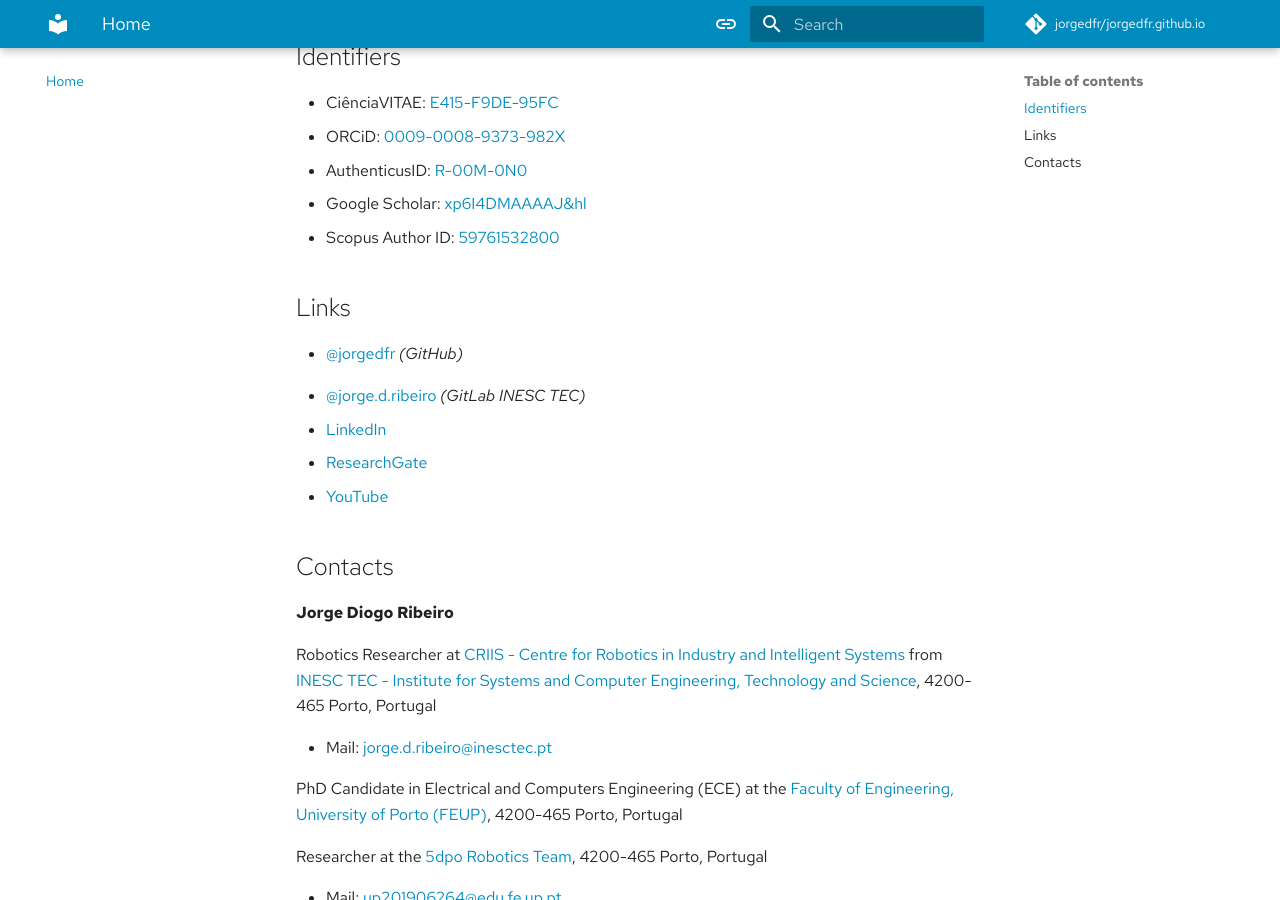
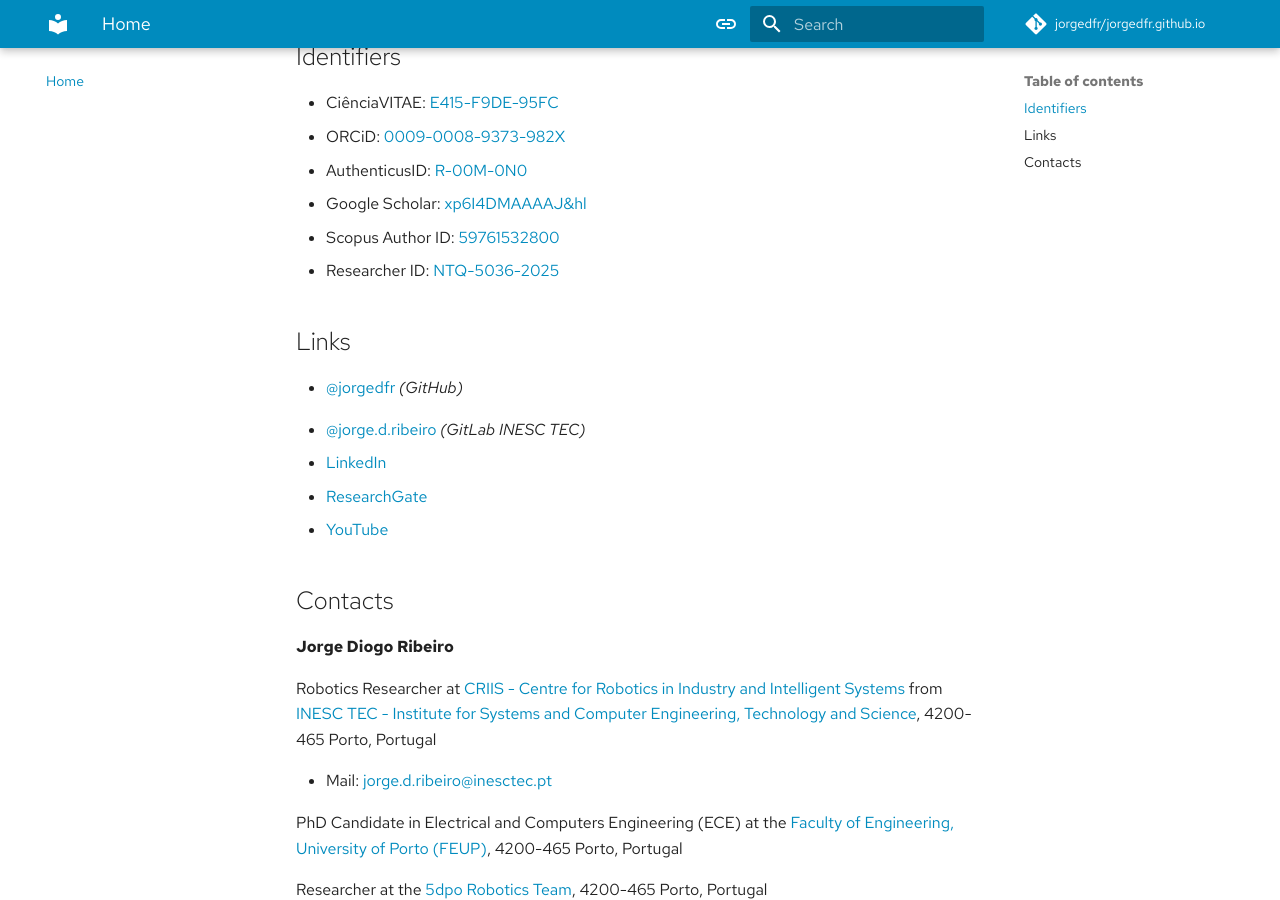
Before and after one commit to JorgeDFR/jorgedfr.github.io, an MkDocs documentation site: the page built from docs/index.md, in a window 1280 px wide and 900 px high, scrolled down 623 px. Built offline with MkDocs 1.6.1 and Material for MkDocs 9.7.7, drawn with Linux system fonts in a browser that asks for light colours; comment, search, counter and statistics services are not loaded.

Commit message:
Add Research ID (Web of science)

```diff
--- a/docs/index.md
+++ b/docs/index.md
@@ -9,7 +9,7 @@
 - AuthenticusID: [R-00M-0N0](https://www.authenticus.pt/R-00M-0N0)
 - Google Scholar: [xp6I4DMAAAAJ&hl](https://scholar.google.com/citations?user=xp6I4DMAAAAJ&hl)
 - Scopus Author ID: [59761532800](https://www.scopus.com/authid/detail.uri?authorId=59761532800)
-<!-- - Researcher ID: [TODO](https://www.webofscience.com/wos/author/record/TODO) -->
+- Researcher ID: [NTQ-5036-2025](https://www.webofscience.com/wos/author/record/NTQ-5036-2025)
 
 ## Links
 
```
